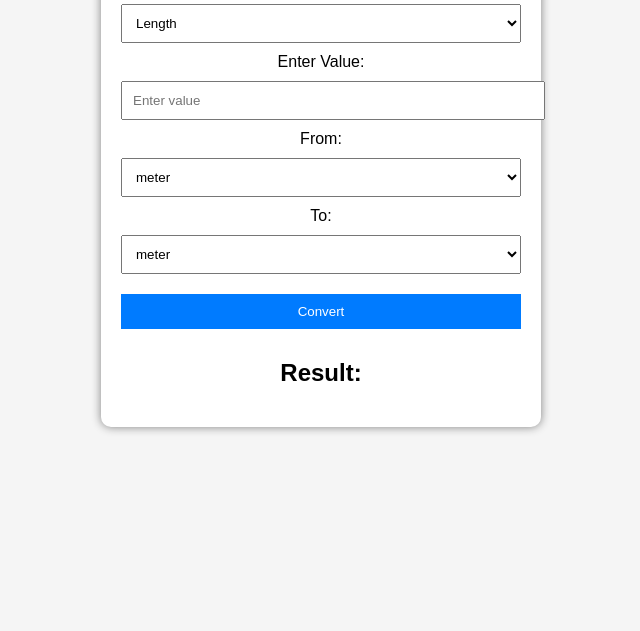
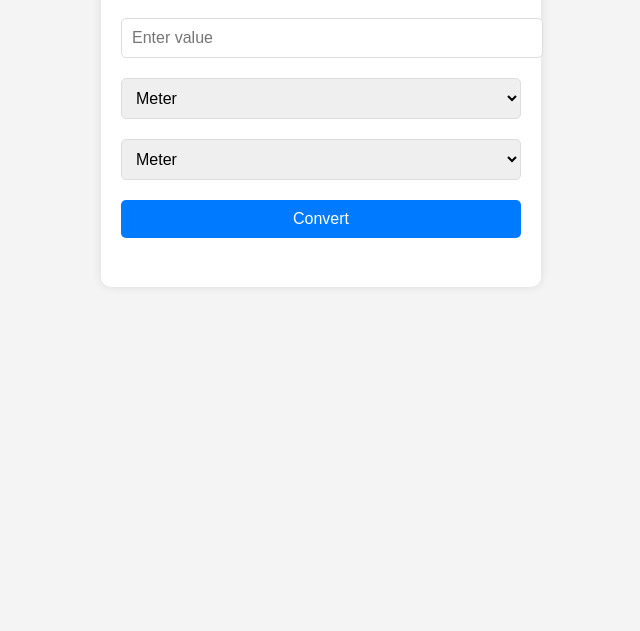
Before and after one commit to Joseph7758/unit-converter, a plain HTML site: page index.html in a window 1280 px wide. Shown: the part 169-800 px from the top of the page, without its empty margins (319-959 px from the left). Drawn offline with Linux system fonts and the light colour scheme.

Commit message:
Update index.html
updated ui and added more coinversions

```diff
--- a/index.html
+++ b/index.html
@@ -2,36 +2,94 @@
 <html lang="en">
 <head>
     <meta charset="UTF-8">
-    <meta name="viewport" content="width=device-width, initial-scale=1.0">
-    <title>Engineering Unit Converter</title>
-    <link rel="stylesheet" href="style.css">
+    <meta name="viewport" content="width=device-width, initial-scale=1">
+    <title>Unit Converter</title>
+    <style>
+        body {
+            font-family: Arial, sans-serif;
+            background-color: #f4f4f4;
+            text-align: center;
+            padding: 20px;
+        }
+        .container {
+            max-width: 400px;
+            background: white;
+            padding: 20px;
+            border-radius: 10px;
+            box-shadow: 0px 0px 10px rgba(0, 0, 0, 0.1);
+            margin: auto;
+        }
+        select, input, button {
+            width: 100%;
+            padding: 10px;
+            margin: 10px 0;
+            font-size: 16px;
+            border-radius: 5px;
+            border: 1px solid #ddd;
+        }
+        button {
+            background-color: #007bff;
+            color: white;
+            border: none;
+            cursor: pointer;
+        }
+        button:hover {
+            background-color: #0056b3;
+        }
+        @media (max-width: 500px) {
+            .container {
+                width: 90%;
+            }
+        }
+    </style>
 </head>
 <body>
     <div class="container">
-        <h1>Engineering Unit Converter</h1>
-
-        <label for="quantityType">Select Quantity:</label>
-        <select id="quantityType">
+        <h2>Unit Converter</h2>
+        <select id="unitType">
             <option value="length">Length</option>
             <option value="weight">Weight</option>
-            <option value="force">Force</option>
-            <option value="pressure">Pressure</option>
+            <option value="temperature">Temperature</option>
+            <option value="speed">Speed</option>
+            <option value="time">Time</option>
         </select>
+        <input type="number" id="inputValue" placeholder="Enter value">
+        <select id="fromUnit"></select>
+        <select id="toUnit"></select>
+        <button onclick="convert()">Convert</button>
+        <h3 id="result"></h3>
+    </div>
+    <script>
+        const unitOptions = {
+            length: {"Meter": 1, "Kilometer": 0.001, "Centimeter": 100, "Millimeter": 1000},
+            weight: {"Kilogram": 1, "Gram": 1000, "Pound": 2.20462},
+            temperature: {"Celsius": 1, "Fahrenheit": 33.8, "Kelvin": 274.15},
+            speed: {"Meter/Second": 1, "Kilometer/Hour": 3.6, "Mile/Hour": 2.237},
+            time: {"Second": 1, "Minute": 0.0167, "Hour": 0.000277}
+        };
 
-        <label for="inputValue">Enter Value:</label>
-        <input type="number" id="inputValue" placeholder="Enter value">
+        function populateUnits() {
+            const type = document.getElementById("unitType").value;
+            const fromUnit = document.getElementById("fromUnit");
+            const toUnit = document.getElementById("toUnit");
+            fromUnit.innerHTML = "";
+            toUnit.innerHTML = "";
+            for (let unit in unitOptions[type]) {
+                fromUnit.innerHTML += `<option value="${unitOptions[type][unit]}">${unit}</option>`;
+                toUnit.innerHTML += `<option value="${unitOptions[type][unit]}">${unit}</option>`;
+            }
+        }
 
-        <label for="fromUnit">From:</label>
-        <select id="fromUnit"></select>
+        function convert() {
+            let value = parseFloat(document.getElementById("inputValue").value);
+            let from = parseFloat(document.getElementById("fromUnit").value);
+            let to = parseFloat(document.getElementById("toUnit").value);
+            let result = (value / from) * to;
+            document.getElementById("result").innerText = "Converted Value: " + result.toFixed(2);
+        }
 
-        <label for="toUnit">To:</label>
-        <select id="toUnit"></select>
-
-        <button onclick="convertUnits()">Convert</button>
-
-        <h2>Result: <span id="result"></span></h2>
-    </div>
-
-    <script src="script.js"></script>
+        document.getElementById("unitType").addEventListener("change", populateUnits);
+        window.onload = populateUnits;
+    </script>
 </body>
 </html>
```
